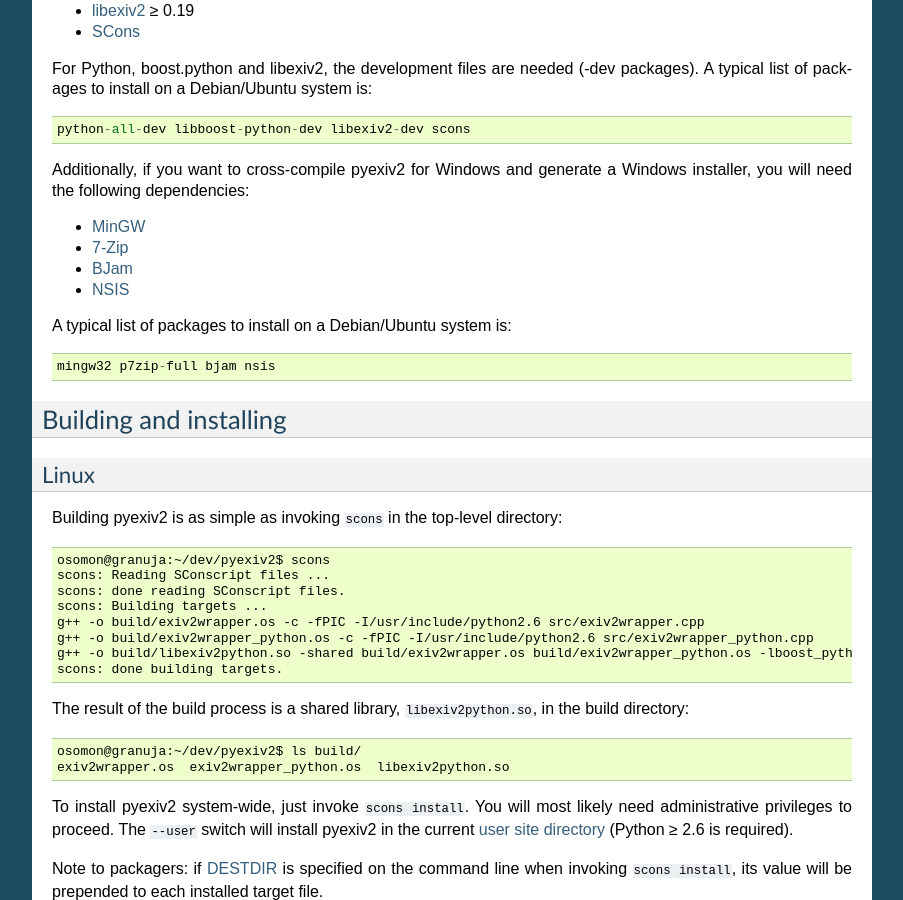
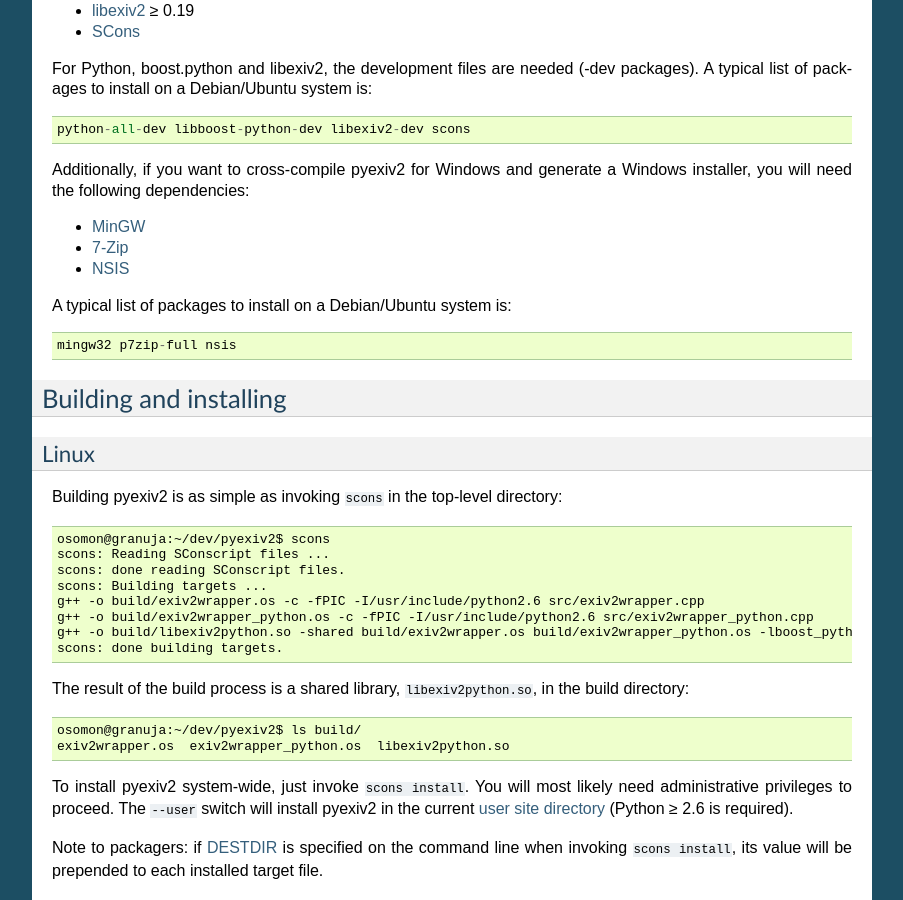
Before and after one commit to jwilk-mirrors/pyexiv2, a Sphinx documentation site: the page built from doc/developers.rst, in a window 1280 px wide and 900 px high, scrolled down 725 px. Shown: the whole window, without its empty margins (198-1101 px from the left). Built offline with Sphinx 7.4.7, drawn with Linux system fonts in a browser that asks for light colours.

Commit message:
Updated cross-compilation script: now using boost’s bootstrap script that compiles its own version of bjam. This relaxes the dependency on bjam.

```diff
--- a/doc/developers.rst
+++ b/doc/developers.rst
@@ -53,12 +53,11 @@
 
 * `MinGW <http://www.mingw.org/>`_
 * `7-Zip <http://7-zip.org/>`_
-* `BJam <http://boost.org/boost-build2/doc/html/index.html>`_
 * `NSIS <http://nsis.sourceforge.net/>`_
 
 A typical list of packages to install on a Debian/Ubuntu system is::
 
-  mingw32 p7zip-full bjam nsis
+  mingw32 p7zip-full nsis
 
 Building and installing
 #######################
```
Also changed, not shown: 1 other file.
